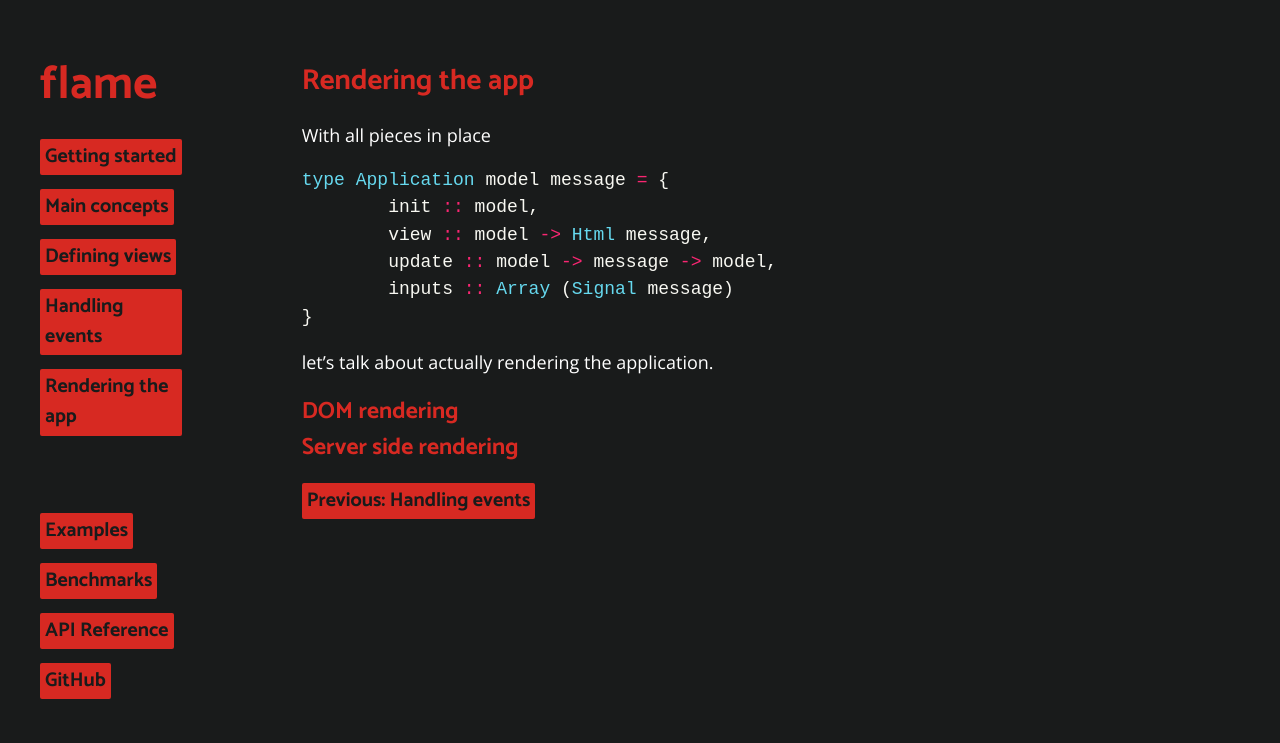
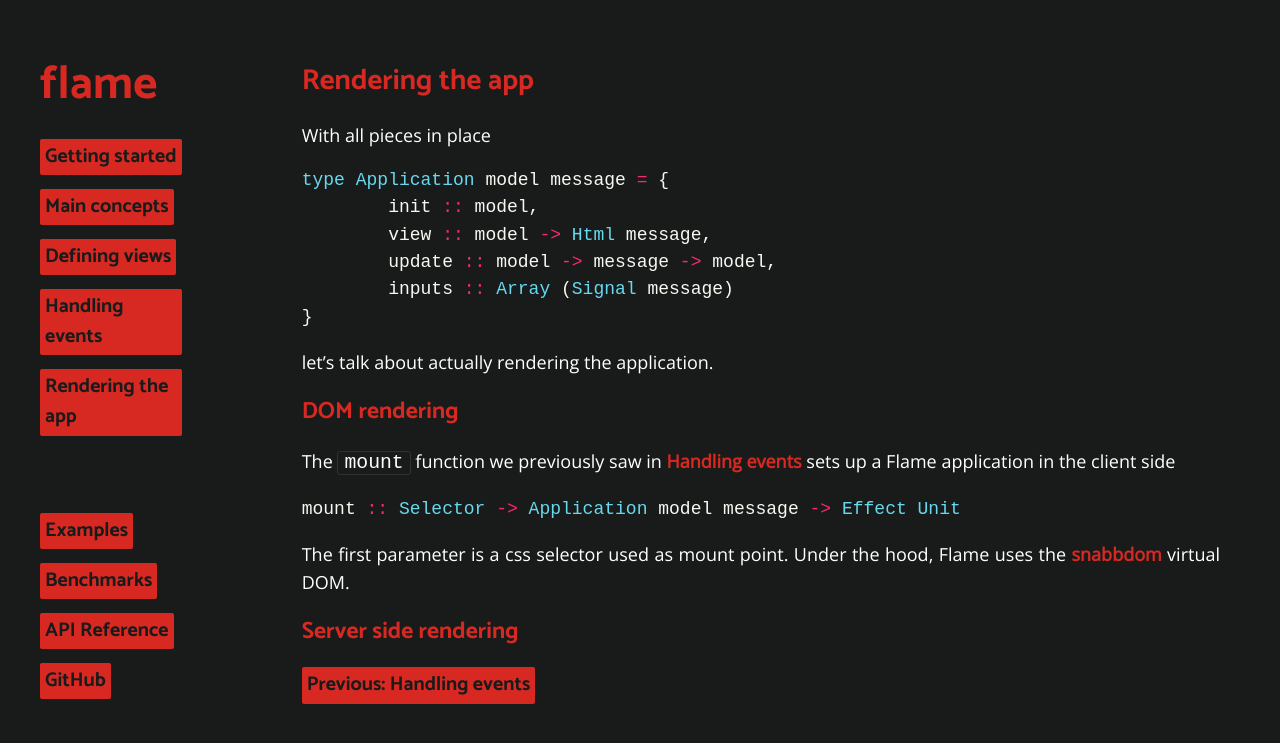
Before and after one commit to easafe/purescript-flame, a Jekyll site: the page built from docs/rendering.md, in a window 1280 px wide. Shown: the top 743 px of the page. Built offline with Jekyll 4.4.1, drawn with Linux system fonts in a browser that asks for light colours.

Commit message:
last work on documentation for 0.0.1

````diff
--- a/docs/rendering.md
+++ b/docs/rendering.md
@@ -19,6 +19,12 @@ let's talk about actually rendering the application.
 
 ### DOM rendering
 
+The `mount` function we previously saw in [Handling events](events) sets up a Flame application in the client side
+```haskell
+mount :: Selector -> Application model message -> Effect Unit
+```
+The first parameter is a css selector used as mount point. Under the hood, Flame uses the [snabbdom](https://github.com/snabbdom/snabbdom) virtual DOM.
+
 ### Server side rendering
 
 <a href="/events" class="direction previous">Previous: Handling events</a>
````
Also changed, not shown: docs/index.md (+1 -1 lines).
